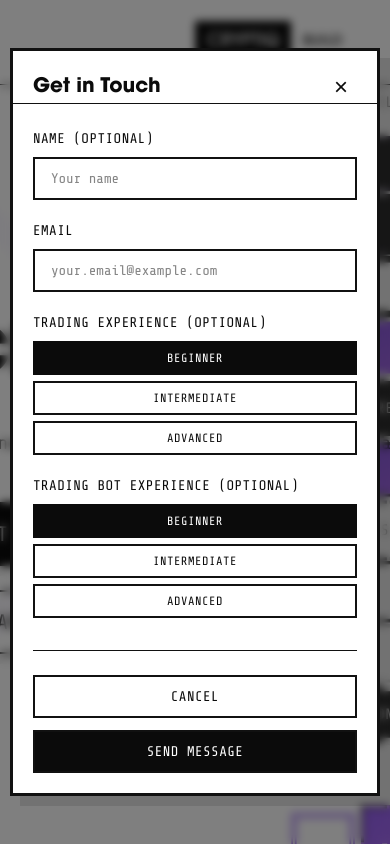
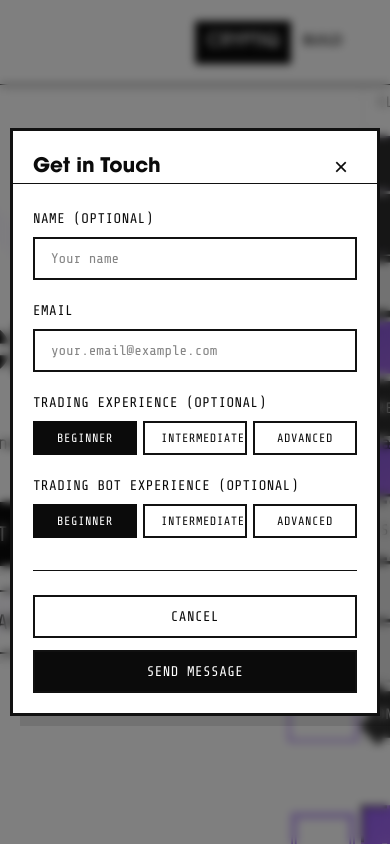
Before and after one commit to VisualTradingBot/landing_page, a React (Vite) app: page / in a window 390 px wide. Both pictures are taken after a click on the button "GET STARTED". Shown: the top 844 px of the page. Built offline with nearby package versions, Linux system fonts and the light colour scheme.

Commit message:
modal fixed

```diff
--- a/src/components/layout/contactModal.scss
+++ b/src/components/layout/contactModal.scss
@@ -130,6 +130,7 @@
   display: flex;
   gap: 8px;
   flex-wrap: wrap;
+  flex-direction: row;
 
   .toggle-button {
     padding: 8px 16px;
@@ -202,7 +203,7 @@
   }
 }
 
-@media (max-width: 768px) {
+@media (max-width: 480px) {
   .modal-overlay {
     padding: 10px;
   }
@@ -228,11 +229,13 @@
   }
 
   .toggle-group {
-    flex-direction: column;
     gap: 6px;
+    flex-wrap: wrap;
+    flex-direction: row;
 
     .toggle-button {
-      width: 100%;
+      flex: 1;
+      min-width: 0;
       text-align: center;
     }
   }
```
